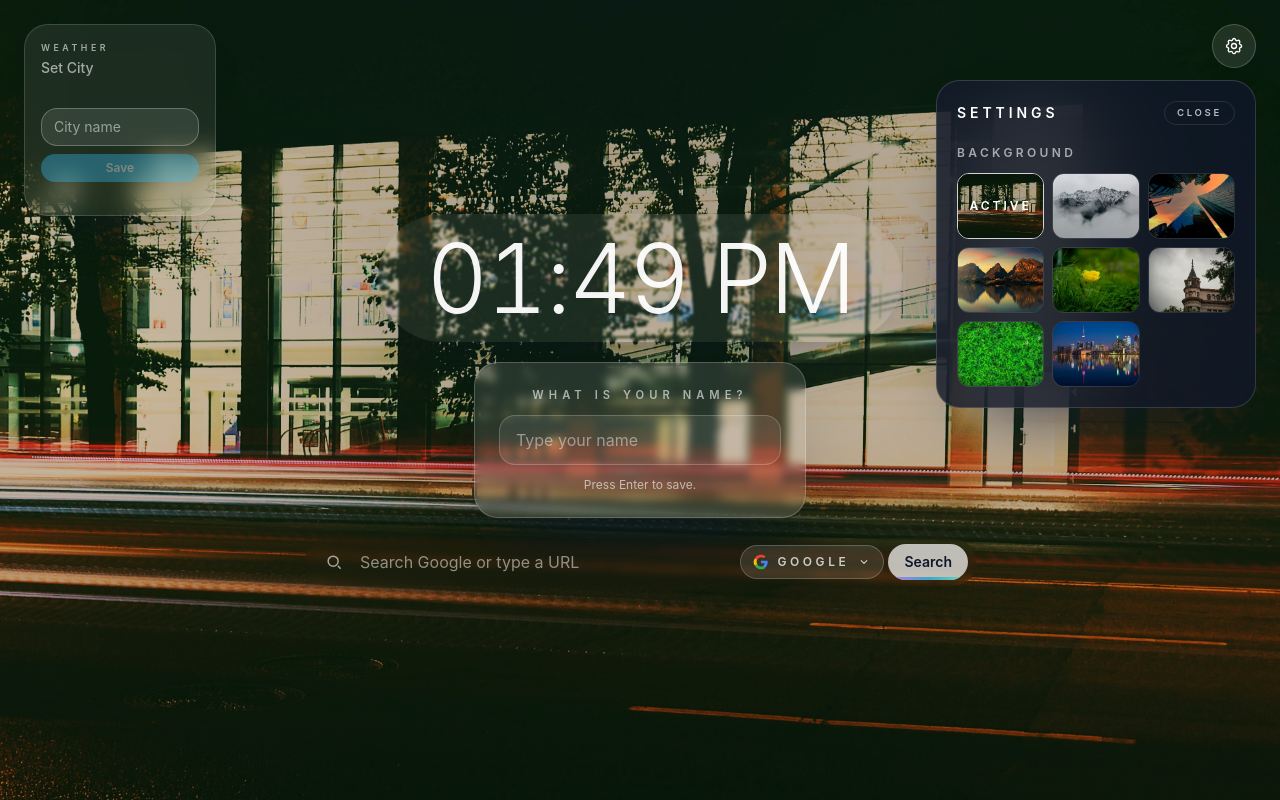
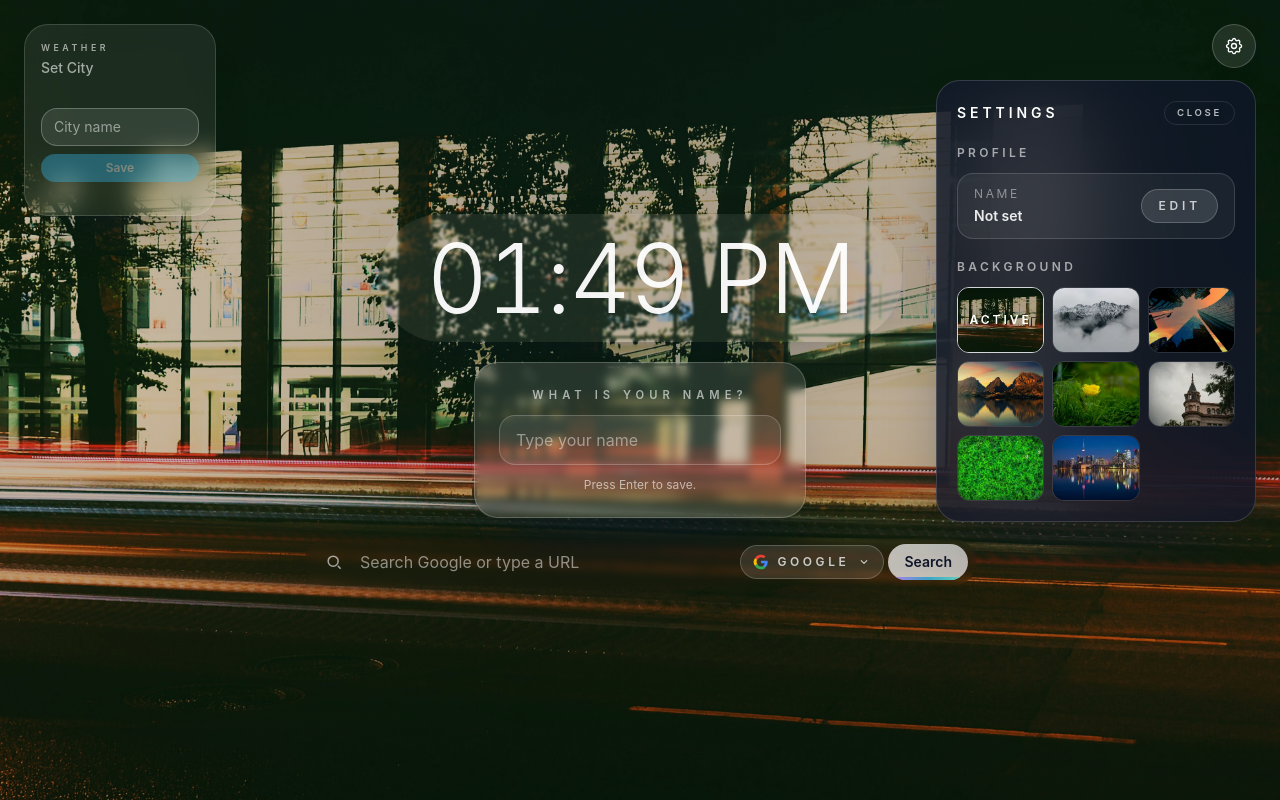
Before and after one commit to Mahdirnj/Browser-Tab-Focus, a React (Vite) app: page / in a window 1280 px wide. Both pictures are taken after a click on the button 1234 px from the left and 46 px from the top of the page. Built offline with nearby package versions, Linux system fonts and the light colour scheme.

Commit message:
Move change name to setting

```diff
--- a/src/App.jsx
+++ b/src/App.jsx
@@ -8,16 +8,24 @@ import { Weather } from './components/Weather'
 import SettingsPanel from './components/SettingsPanel'
 
 const BACKGROUND_KEY = 'focus_dashboard_background'
+const USER_NAME_KEY = 'focus_dashboard_userName'
 
 function readStoredValue(key, fallback) {
   if (typeof window === 'undefined') return fallback
   return window.localStorage.getItem(key) ?? fallback
 }
 
+function readStoredName() {
+  if (typeof window === 'undefined') return ''
+  return window.localStorage.getItem(USER_NAME_KEY) ?? ''
+}
+
 function App() {
   const [backgroundId, setBackgroundId] = useState(() =>
     readStoredValue(BACKGROUND_KEY, DEFAULT_BACKGROUND_ID),
   )
+  const [nameEditSignal, setNameEditSignal] = useState(0)
+  const [userName, setUserName] = useState(() => readStoredName())
 
   useEffect(() => {
     if (typeof window === 'undefined') return
@@ -44,6 +52,10 @@ function App() {
         backgrounds={availableBackgrounds}
         selectedBackgroundId={activeBackground?.id ?? DEFAULT_BACKGROUND_ID}
         onBackgroundSelect={setBackgroundId}
+        onNameEditRequest={() =>
+          setNameEditSignal((current) => current + 1)
+        }
+        currentName={userName}
       />
       <main className="relative z-10 flex min-h-screen flex-col items-center justify-center px-4 py-8 sm:px-6">
         <div
@@ -51,7 +63,10 @@ function App() {
         >
           <header className="flex flex-col items-center gap-5 text-center">
             <Clock />
-            <Greeting />
+            <Greeting
+              editSignal={nameEditSignal}
+              onNameChange={setUserName}
+            />
             <SearchBar />
           </header>
         </div>
--- a/src/components/Greeting.jsx
+++ b/src/components/Greeting.jsx
@@ -11,7 +11,7 @@ function greetingForHour(date = new Date()) {
   return 'Good night'
 }
 
-export function Greeting() {
+export function Greeting({ editSignal = 0, onNameChange }) {
   const initialName =
     typeof window !== 'undefined'
       ? window.localStorage.getItem(USER_NAME_KEY) ?? ''
@@ -22,6 +22,7 @@ export function Greeting() {
   const [isEditing, setIsEditing] = useState(() => !initialName)
   const [greeting, setGreeting] = useState(() => greetingForHour())
   const inputRef = useRef(null)
+  const lastEditSignalRef = useRef(editSignal)
 
   useEffect(() => {
     if (!name) {
@@ -43,6 +44,22 @@ export function Greeting() {
     const id = window.setTimeout(() => inputRef.current?.focus(), 20)
     return () => window.clearTimeout(id)
   }, [isEditing])
+
+  useEffect(() => {
+    if (lastEditSignalRef.current !== editSignal) {
+      lastEditSignalRef.current = editSignal
+      setIsEditing(true)
+      const timeout = window.setTimeout(() => inputRef.current?.focus(), 20)
+      return () => window.clearTimeout(timeout)
+    }
+    return undefined
+  }, [editSignal])
+
+  useEffect(() => {
+    if (typeof onNameChange === 'function') {
+      onNameChange(name)
+    }
+  }, [name, onNameChange])
 
   const handleSubmit = () => {
     const trimmed = inputValue.trim()
@@ -90,13 +107,6 @@ export function Greeting() {
           <h1 className="bg-gradient-to-r from-white via-white/95 to-white/80 bg-clip-text text-4xl font-semibold text-transparent leading-tight drop-shadow-[0_12px_30px_rgba(15,23,42,0.4)] md:text-6xl md:leading-snug">
             {greeting}, {name}.
           </h1>
-          <button
-            type="button"
-            onClick={() => setIsEditing(true)}
-            className="rounded-full border border-white/25 bg-white/[0.08] px-5 py-2 text-xs font-semibold uppercase tracking-[0.35em] text-white/70 transition hover:border-white/35 hover:text-white"
-          >
-            Change Name
-          </button>
         </>
       )}
     </section>
--- a/src/components/SettingsPanel.jsx
+++ b/src/components/SettingsPanel.jsx
@@ -48,6 +48,8 @@ export function SettingsPanel({
   backgrounds,
   selectedBackgroundId,
   onBackgroundSelect,
+  currentName,
+  onNameEditRequest,
 }) {
   const [open, setOpen] = useState(false)
   const panelRef = useRef(null)
@@ -273,6 +275,29 @@ export function SettingsPanel({
             <div className="mt-5 space-y-5">
               <section>
                 <p className="text-xs font-semibold uppercase tracking-[0.28em] text-white/60">
+                  Profile
+                </p>
+                <div className="mt-3 flex items-center justify-between rounded-2xl border border-white/15 bg-white/5 px-4 py-3">
+                  <div className="text-left">
+                    <p className="text-xs uppercase tracking-[0.22em] text-white/45">
+                      Name
+                    </p>
+                    <p className="mt-1 text-sm font-semibold text-white/90">
+                      {currentName ? currentName : 'Not set'}
+                    </p>
+                  </div>
+                  <button
+                    type="button"
+                    onClick={() => onNameEditRequest?.()}
+                    className="rounded-full border border-white/20 bg-white/[0.12] px-4 py-2 text-xs font-semibold uppercase tracking-[0.32em] text-white/75 transition hover:border-white/35 hover:text-white disabled:cursor-not-allowed disabled:border-white/10 disabled:text-white/35"
+                    disabled={!onNameEditRequest}
+                  >
+                    Edit
+                  </button>
+                </div>
+              </section>
+              <section>
+                <p className="text-xs font-semibold uppercase tracking-[0.28em] text-white/60">
                   Background
                 </p>
                 <div className="mt-3 grid grid-cols-3 gap-2">
```
